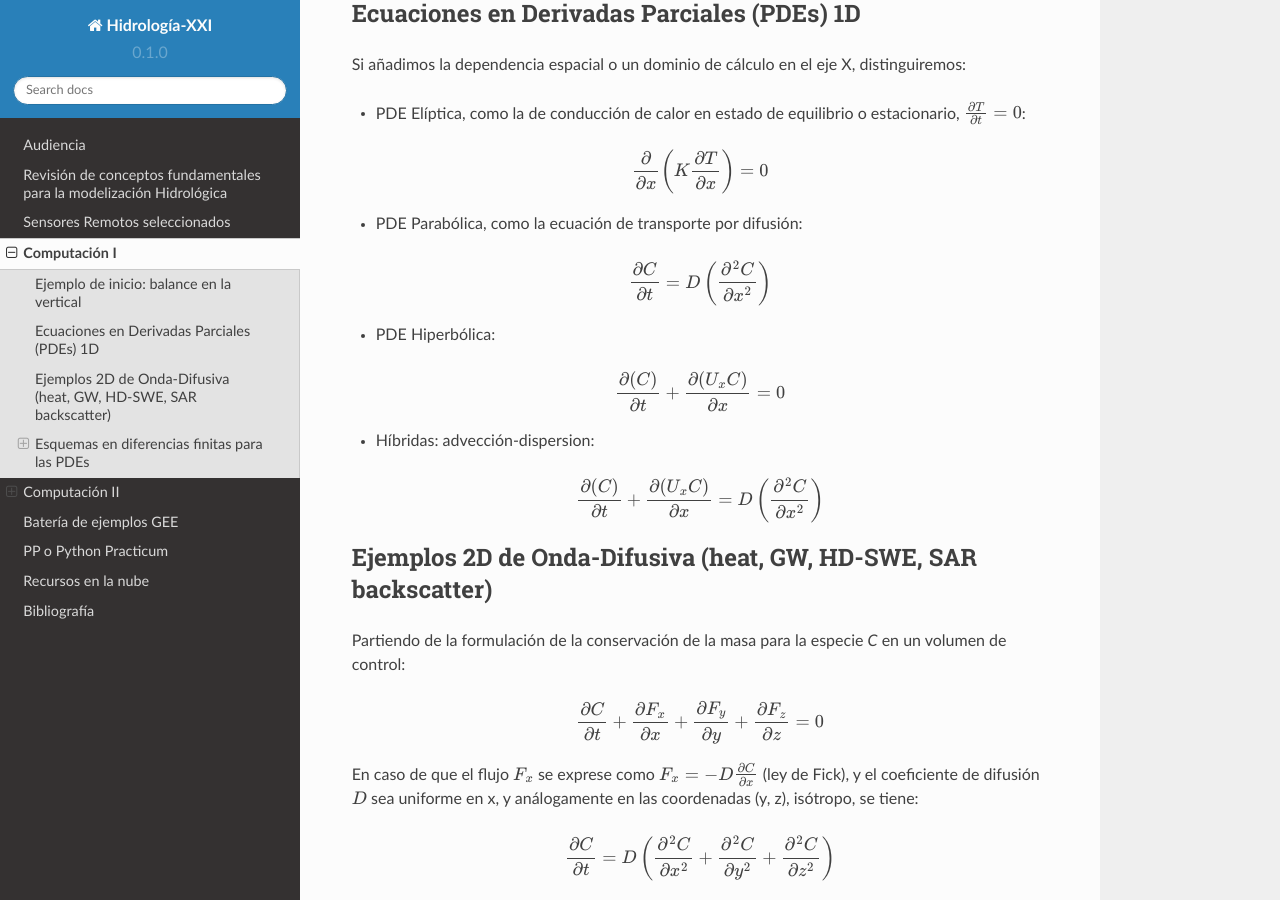
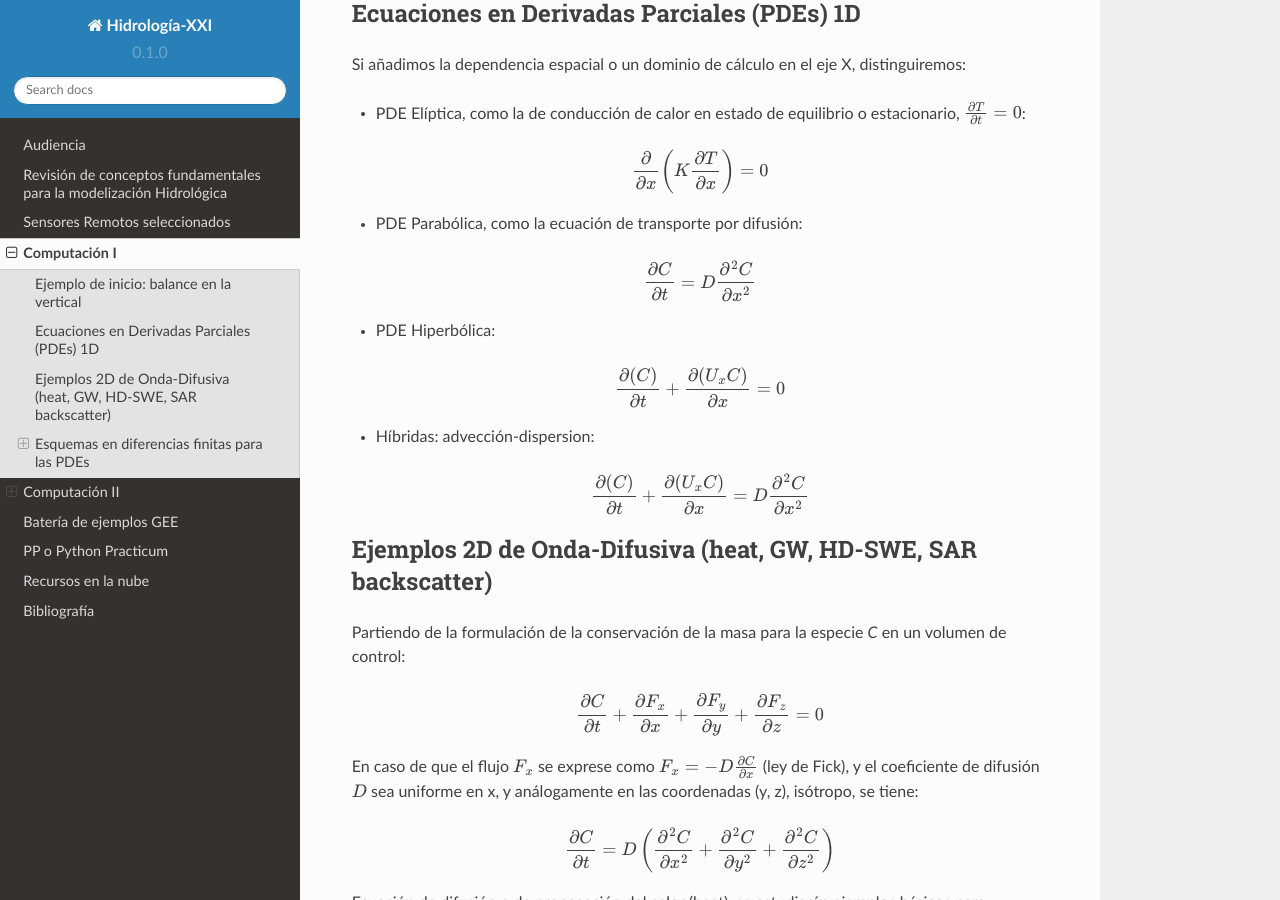
Before and after one commit to ivillamadrid/HidrologiaXXI, a Sphinx documentation site: the page built from docs/source/computacion.rst, in a window 1280 px wide and 900 px high, scrolled down 422 px. Built offline with Sphinx 7.4.7 and the Read the Docs theme 2.0.0, drawn with Linux system fonts in a browser that asks for light colours.

Commit message:
Update computacion.rst

```diff
--- a/docs/source/computacion.rst
+++ b/docs/source/computacion.rst
@@ -25,7 +25,7 @@ Si añadimos la dependencia espacial o un dominio de cálculo en el eje X, disti
 
 .. math::
 
-  \frac{\partial C}{\partial t}= D\left( \frac{\partial^2 C }{\partial x^2}\right)
+  \frac{\partial C}{\partial t}= D \frac{\partial^2 C }{\partial x^2}
 
 
 * PDE Hiperbólica:
@@ -38,7 +38,7 @@ Si añadimos la dependencia espacial o un dominio de cálculo en el eje X, disti
 
 .. math::
 
-  \frac{\partial (C)}{\partial t}+\frac{\partial ( U_xC) }{\partial x}=D\left( \frac{\partial^2 C }{\partial x^2}\right)
+  \frac{\partial (C)}{\partial t}+\frac{\partial ( U_xC) }{\partial x}=D \frac{\partial^2 C }{\partial x^2}
 
 
 Ejemplos 2D de Onda-Difusiva (heat, GW, HD-SWE, SAR backscatter)
```
